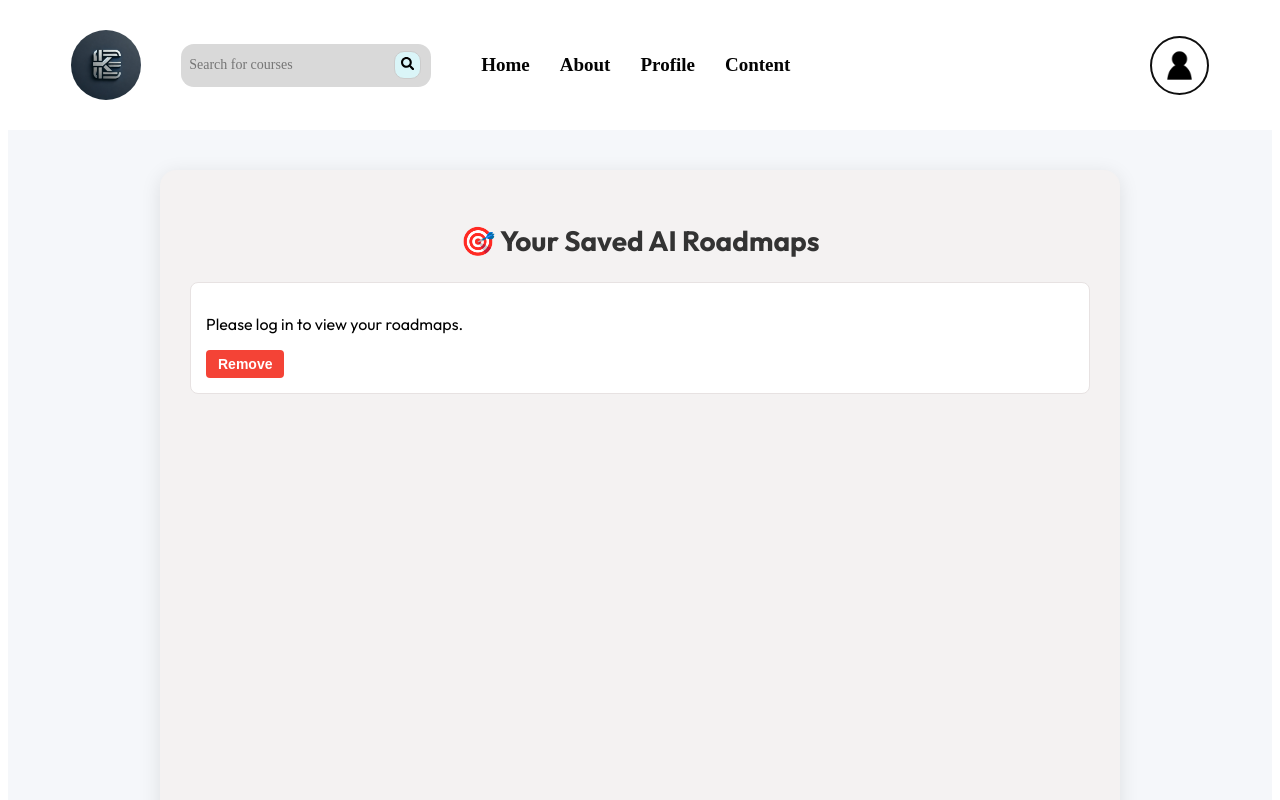
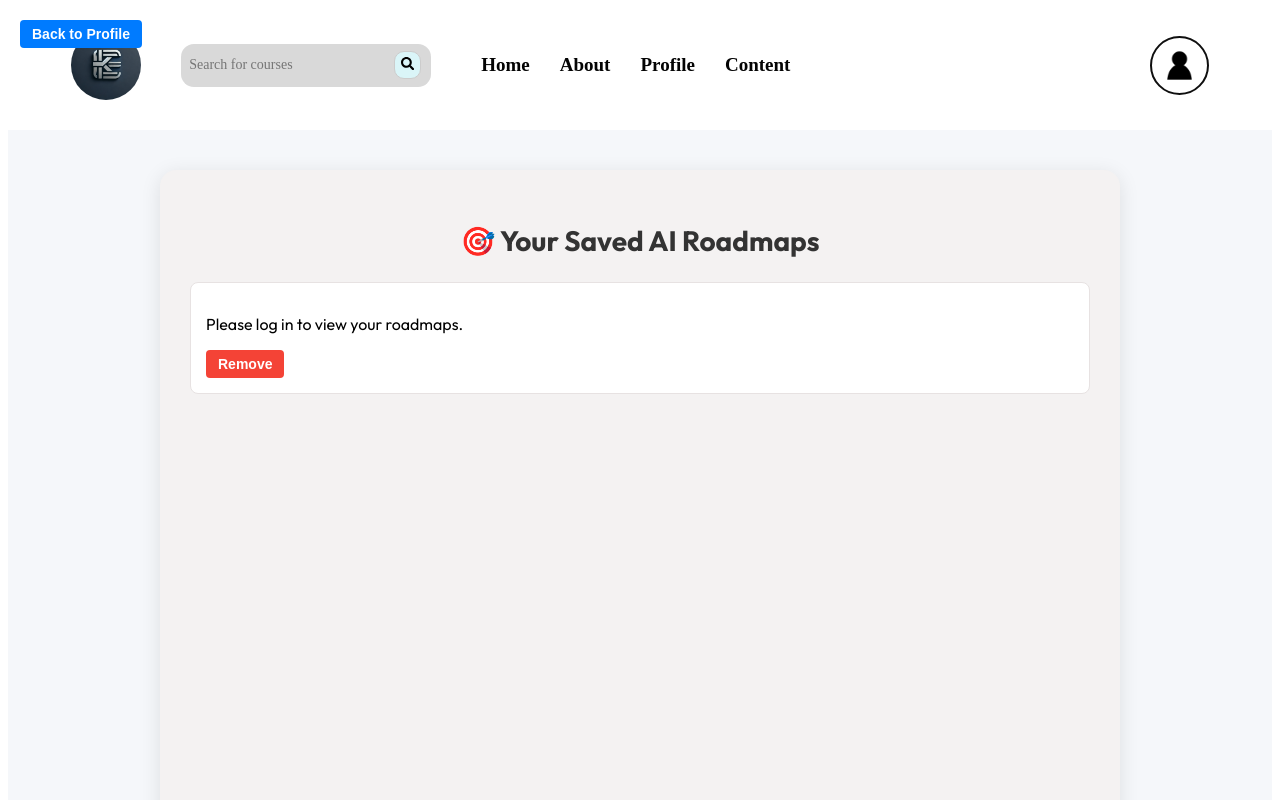
Before and after one commit to Bhanuka10/Capstone, a React (Vite) app in the folder KnowEdge-app/: page /Content in a window 1280 px wide. Shown: the top 800 px of the page. Built offline with nearby package versions, Linux system fonts and the light colour scheme; a web font is replaced by a local one.

Commit message:
add back button

```diff
--- a/KnowEdge-app/src/Components/Roadmap/Roadmap.jsx
+++ b/KnowEdge-app/src/Components/Roadmap/Roadmap.jsx
@@ -3,10 +3,12 @@ import "./Roadmap.css";
 import { auth, db } from '../../firebase';
 import { collection, getDocs, query, orderBy, doc, deleteDoc } from 'firebase/firestore';
 import ReactMarkdown from 'react-markdown';
+import { useNavigate } from 'react-router-dom';
 
 const Roadmap = () => {
     const [roadmaps, setRoadmaps] = useState([]);
     const [loading, setLoading] = useState(true);
+    const navigate = useNavigate();
 
     useEffect(() => {
         const fetchRoadmaps = async () => {
@@ -109,6 +111,7 @@ const Roadmap = () => {
 
     return (
         <div className="roadmap-container">
+            <button className="back-btn" onClick={() => navigate('/contact')}>Back to Profile</button>
             <div className="roadmap-card">
                 <h2 className="roadmap-title">🎯 Your Saved AI Roadmaps</h2>
                 {loading ? (
@@ -130,33 +133,3 @@ const Roadmap = () => {
 };
 
 export default Roadmap;
-
-
-
-
-
-
-
-
-
-
-
-
-
-
-
-// import React, { useState } from 'react';
-// import "./Roadmap.css";
-//
-// const Roadmap = () => {
-//
-//   return (
-//     <div>
-//       <div className='roadmap'>
-//
-//       </div>
-//     </div>
-//   );
-// };
-//
-// export default Roadmap;
```
